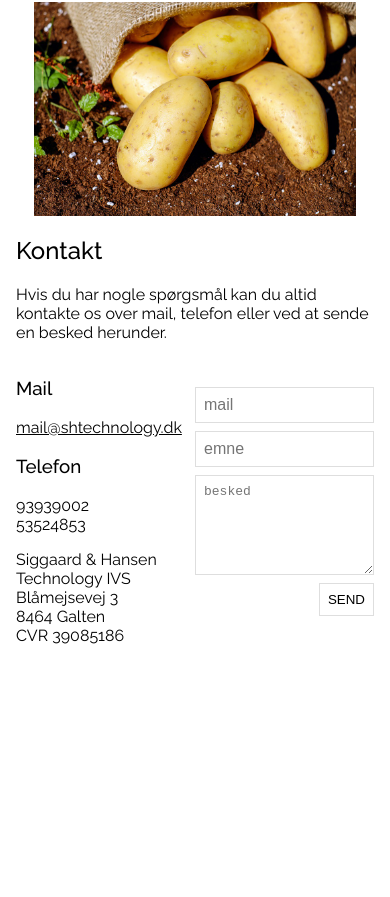
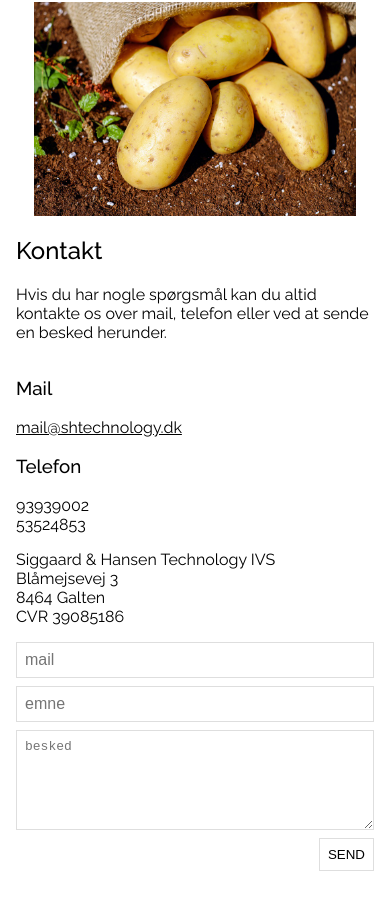
Before and after one commit to mathias-h/shtechnology.dk, a website: page index.html in a window 390 px wide. Shown: the part 1279-2176 px from the top of the page. Before the commit the page ends 1956 px from the top, so only its background shows below. Drawn offline with Linux system fonts and the light colour scheme.

Commit message:
mobile style

```diff
--- a/index.html
+++ b/index.html
@@ -165,6 +165,18 @@
             header div {
                 flex-direction: column;
             }
+
+            #contact_section {
+                flex-direction: column;
+            }
+
+            #contact_info {
+                margin-bottom: 16px;
+            }
+
+            #contact_info, #contact_form {
+                width: 100%;
+            }
         }
     </style>
     <!-- Global site tag (gtag.js) - Google Analytics -->
```
